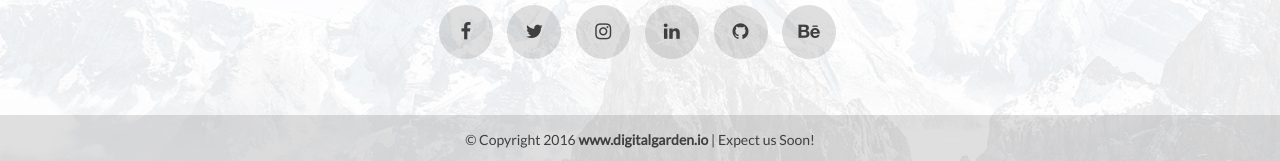
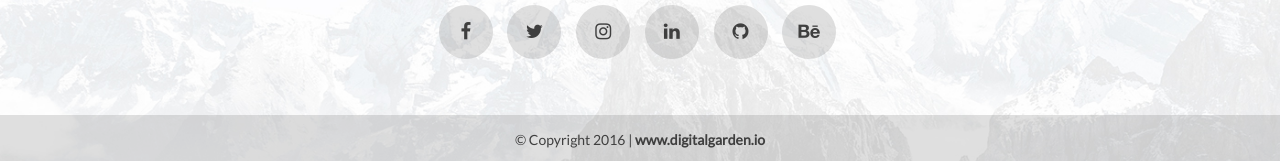
Before and after one commit to tonyhlav/portfolio, a plain HTML site: page index.html in a window 1280 px wide. Shown: the part 3169-3330 px from the top of the page. Drawn offline with nearby package versions, Linux system fonts and the light colour scheme.

Commit message:
dadadada

```diff
--- a/index.html
+++ b/index.html
@@ -243,7 +243,7 @@ can learn a little bit about what we do below.</p>
 </div>
 
 <div class="copy-r">
-  <p>© Copyright 2016 <a href="#">www.digitalgarden.io</a> | Expect us Soon!</p>
+  <p>© Copyright 2016 | <a href="#">www.digitalgarden.io</a></p>
 </div>
 
 </div>
```
